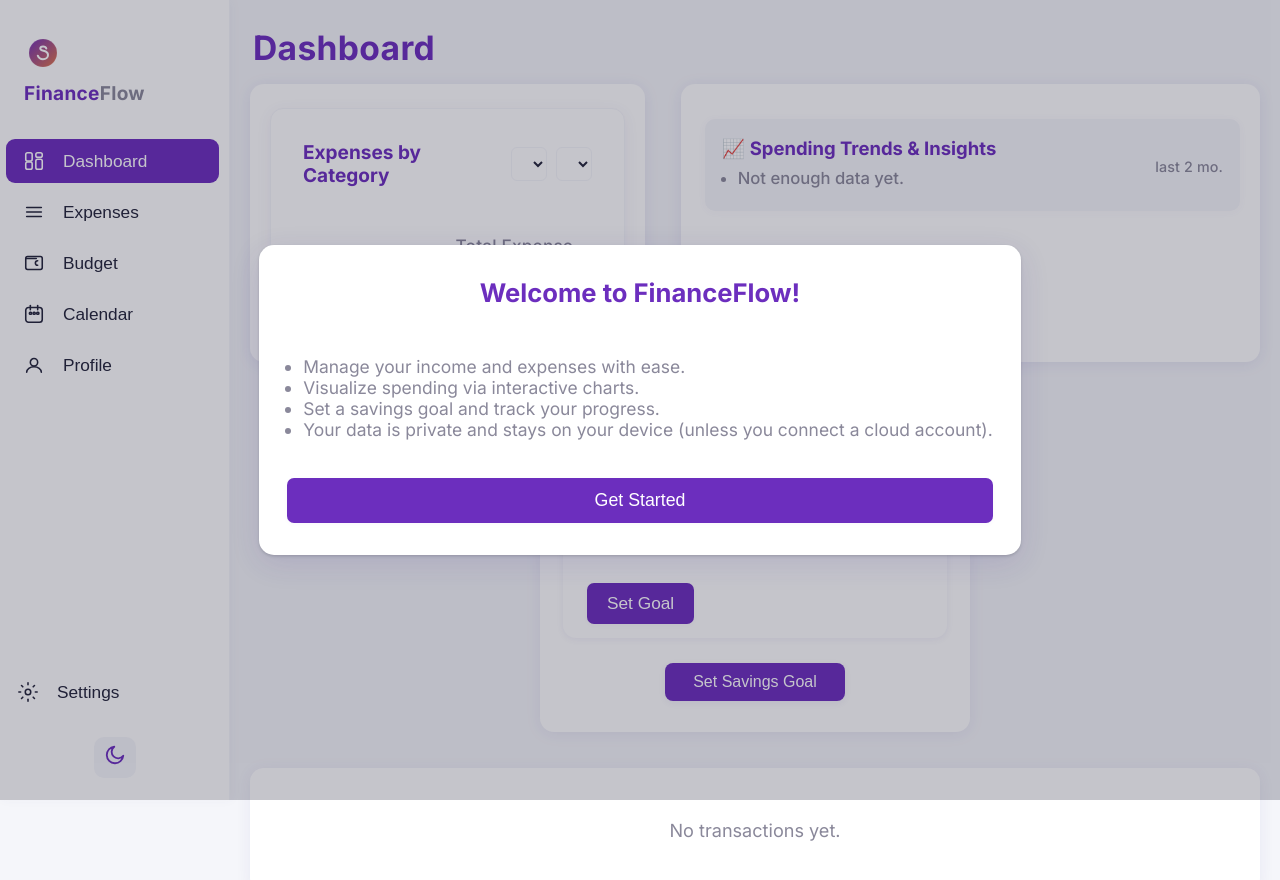
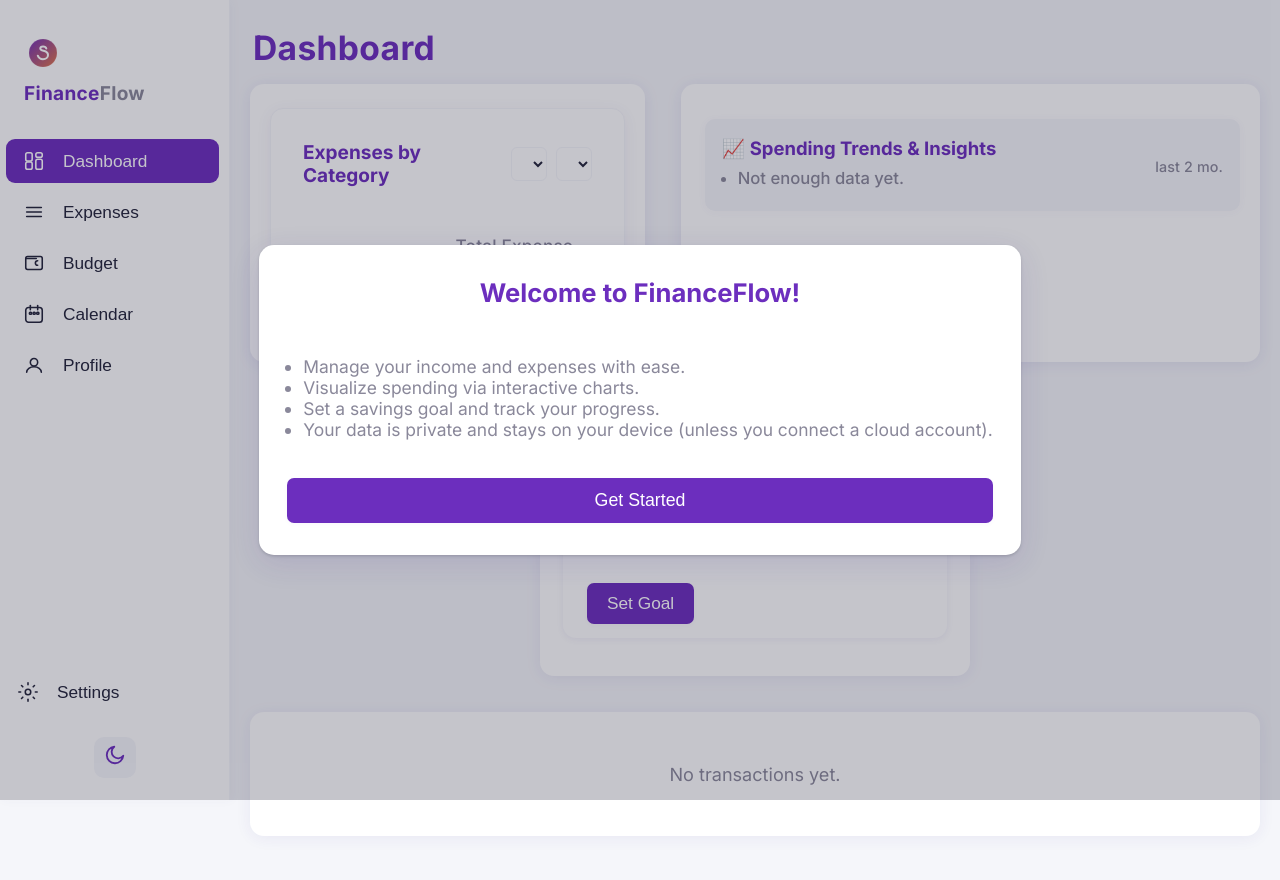
Before and after one commit to Workflow-Manager-admin/financeflow-23329-817ab18b, a React (Create React App) app in the folder financeflow/: page / in a window 1280 px wide. Shown: the top 880 px of the page. Built offline with nearby package versions, Linux system fonts and the light colour scheme; the HTML template or start-up script is replaced by a standard one.

Commit message:
Auto-commit: Changes as of 2025-05-31T14:29:27.546469+00:00

```diff
--- a/financeflow/src/components/Dashboard.js
+++ b/financeflow/src/components/Dashboard.js
@@ -43,15 +43,19 @@ function Dashboard({ showToast, transactions, setTransactions, goal, setGoal })
       {/* Savings Goal (centered row, below visuals) */}
       <div className="dashboard-savings-row">
         <div className="dashboard-savings-goal-card">
-          <SavingsRing goal={goal} />
-          <button
-            className="btn goal-btn"
-            onClick={() => setShowGoalModal(true)}
-            style={{ marginTop: 18 }}
-            aria-label="Set Savings Goal"
-          >
-            Set Savings Goal
-          </button>
+          <SavingsRing
+            goal={goal}
+            stats={{
+              balance: Array.isArray(transactions)
+                ? transactions
+                    .filter((tx) => tx.type === "income") // treat only incomes as savings
+                    .reduce((sum, tx) => sum + (Number(tx.amount) || 0), 0)
+                : 0
+            }}
+            onSetGoal={() => setShowGoalModal(true)}
+            currencySymbol={currencySymbol}
+          />
+          {/* Removed separate button, integrate Set/Edit Goal as part of SavingsRing */}
         </div>
       </div>
 
```
Also changed, not shown: 1 other file (tests, documents, lock files or other folders).
